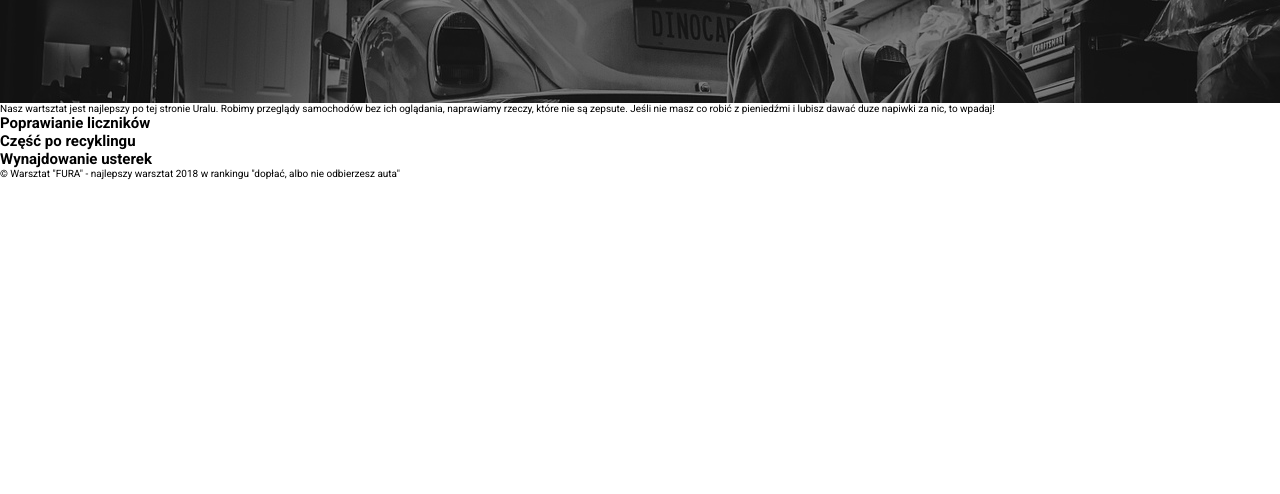
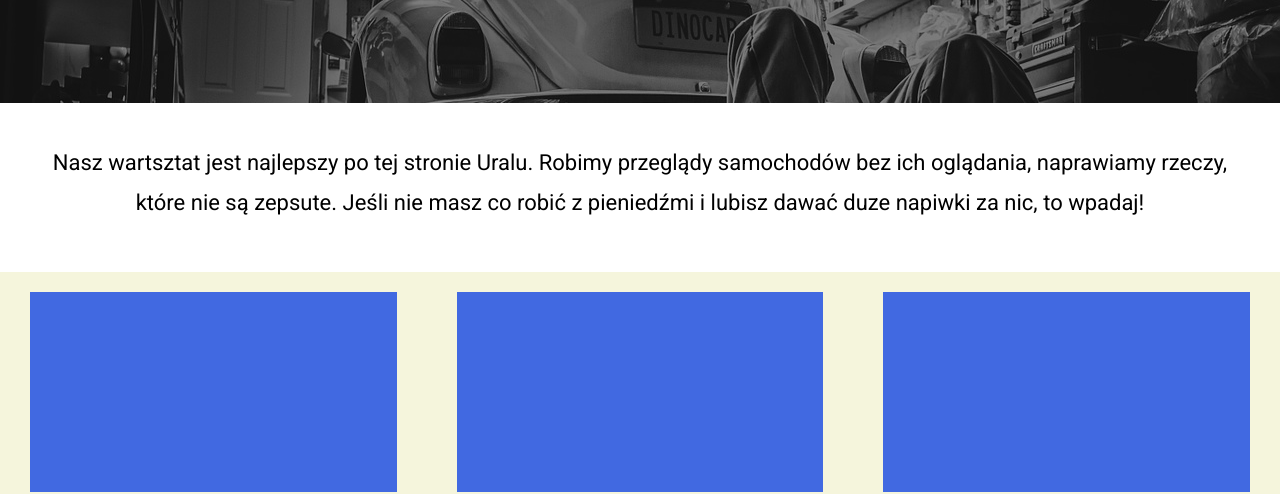
Before and after one commit to ctworzewski/service-station, a plain HTML site: page index.html in a window 1280 px wide. Shown: the part 327-821 px from the top of the page. Before the commit the page ends 800 px from the top, so only its background shows below. Drawn offline with Linux system fonts and the light colour scheme.

Commit message:
next section add

```diff
--- a/index.html
+++ b/index.html
@@ -22,19 +22,17 @@
         <p class="description">Nasz wartsztat jest najlepszy po tej stronie Uralu. Robimy przeglądy samochodów bez ich oglądania, naprawiamy rzeczy, które nie są zepsute. Jeśli nie masz co robić z pieniedźmi i lubisz dawać duze napiwki za nic, to wpadaj!</p>
         <section class="features">
             <div class="feature">
-                <div class="image">
-                    <h2>Poprawianie liczników</h2>
-                </div>
+                <div class="image"></div>
+                <h2>Poprawianie liczników</h2>
+
             </div>
             <div class="feature">
-                <div class="image">
-                    <h2>Część po recyklingu</h2>
-                </div>
+                <div class="image"></div>
+                <h2>Część po recyklingu</h2>
             </div>
             <div class="feature">
-                <div class="image">
-                    <h2>Wynajdowanie usterek</h2>
-                </div>
+                <div class="image"></div>
+                <h2>Wynajdowanie usterek</h2>
             </div>
         </section>
     </main>
--- a/style/style.css
+++ b/style/style.css
@@ -14,7 +14,6 @@ nav {
     max-width: 1440px;
     margin: 30px auto;
     text-align: right;
-
 }
 
 nav a {
@@ -49,8 +48,6 @@ nav a.reservation:hover {
     transition: .4s;
 }
 
-
-
 /*Header*/
 header {
     height: 40vh;
@@ -64,5 +61,55 @@ header h1 {
     text-align: center;
     line-height: 40vh;
     background-color: rgba(0, 0, 0, 50%);
+}
 
+main {
+    max-width: 1440px;
+    margin: 5vh auto;
+    font-size: 0;
 }
+
+main p.description {
+    font-size: 2.2rem;
+    text-align: center;
+    margin: 0 30px 50px 30px;
+    line-height: 180%;
+}
+
+main section.features {
+    background-color: beige;
+    padding-bottom: 30px;
+}
+
+main div.feature {
+    display: inline-block;
+    width: 33.33%;
+}
+
+main div.image {
+    height: 200px;
+    background-color: royalblue;
+    margin: 20px 30px;
+}
+
+main div.image:hover {
+    background-color: aqua;
+}
+
+main h2 {
+    font-size: 2rem;
+    text-align: center;
+    color: #222;
+}
+
+/*Footer*/
+footer {
+    background-color: #000;
+}
+
+footer p {
+    color: white;
+    text-align: center;
+    padding: 2rem 0;
+    font-size: 2rem;
+}
```
